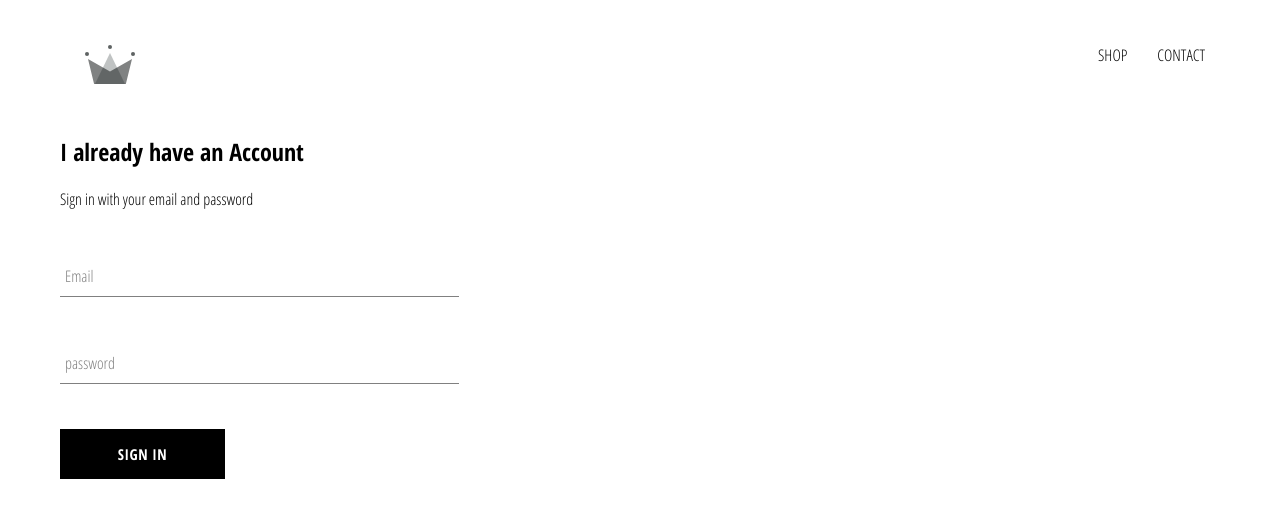
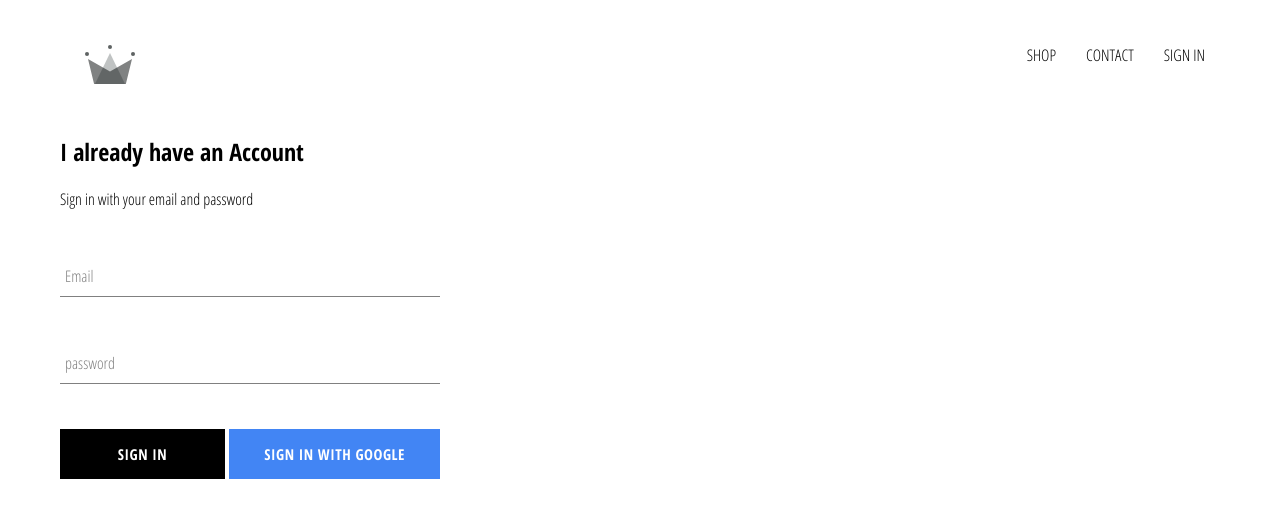
Before and after one commit to satyam720/ClothZen, a React (Create React App) app: page /signin in a window 1280 px wide. Shown: the top 518 px of the page. Built offline with nearby package versions, Linux system fonts and the light colour scheme; no server answers.

Commit message:
integrated firebase into application, created sign in page with sign component and sign in with google

```diff
--- a/package.json
+++ b/package.json
@@ -6,6 +6,7 @@
     "@testing-library/jest-dom": "^5.14.1",
     "@testing-library/react": "^11.2.7",
     "@testing-library/user-event": "^12.8.3",
+    "firebase": "^8.8.1",
     "node-sass": "^6.0.1",
     "react": "^17.0.2",
     "react-dom": "^17.0.2",
--- a/src/App.css
+++ b/src/App.css
@@ -7,3 +7,7 @@
     text-decoration: none;
     color: black;
 }
+
+*{
+    box-sizing: border-box;
+}
--- a/src/App.js
+++ b/src/App.js
@@ -5,19 +5,39 @@
 import ShopPage from './pages/shop/shop.component';
 import Header from './components/header/header.component';
 import SignInAndSignUpPage from './pages/sign-in-and-sign-up/sign-in-and-sign-up.component';
+import {auth } from './firebase/firebase.utils';
 
 
 
-const HatsPage = () => (
-  <div>
-    <h1>Hats Page</h1>
-  </div>
-);
 
-function App() {
+class App extends React.Component {
+
+  constructor() {
+    super();
+
+    this.state ={
+      currentUser: null
+    }
+  }
+
+  unsubscribeFromAuth = null;
+
+  componentDidMount() {
+   this.unsubscribeFromAuth= auth.onAuthStateChanged(user => {
+      this.setState({currentUser: user});
+
+      console.log(user);
+    });
+  };
+
+  componentWillUnmount() {
+    this.unsubscribeFromAuth();
+}
+
+  render() {
   return (
     <div>
-    <Header />
+    <Header currentUser={this.state.currentUser}/>
     <Switch>
         <Route exact path="/" component={HomePage} />
         <Route  path="/shop" component={ShopPage} />
@@ -25,6 +45,7 @@
     </Switch>
     </div>
   );
+  }
 }
 
 export default App;
--- a/src/components/custom-button/custom-button.component.jsx
+++ b/src/components/custom-button/custom-button.component.jsx
@@ -2,9 +2,9 @@
 
 
 
-const CustomButton = ({children, ...otherProps}) => (
+const CustomButton = ({children,isGoogleSignIn, ...otherProps}) => (
 
-  <button className="custom-button" {...otherProps}>
+  <button className={`${isGoogleSignIn ? 'google-sign-in' : ''} custom-button`} {...otherProps}>
         {children}
   </button>
 
--- a/src/components/custom-button/custom-component.styles.scss
+++ b/src/components/custom-button/custom-component.styles.scss
@@ -19,4 +19,14 @@
       color: black;
       border: 1px solid black;
     }
+
+    &.google-sign-in{
+      background-color: #4285f4;
+      color: white;
+
+      &:hover {
+        background-color: #357ae8;
+        border: none;
+      }
+    }
   }
--- a/src/components/header/header.component.jsx
+++ b/src/components/header/header.component.jsx
@@ -1,8 +1,11 @@
 import './header.styles.scss';
 import {Link} from 'react-router-dom';
 import {ReactComponent as Logo} from '../../assets/crown.svg';
+import {auth} from '../../firebase/firebase.utils.js';
 
-const Header =() => (
+
+
+const Header =({currentUser}) => (
   <div className="header">
     <Link className="logo-container" to ="/">
         <Logo className="logo" />
@@ -10,6 +13,11 @@
   <div className="options">
       <Link className="option" to="/shop">SHOP</Link>
       <Link className="option" to="/shop">CONTACT</Link>
+      {
+        currentUser ?
+        (<div className="option" onClick={() => auth.signOut()}>SIGN OUT</div>) :
+        <Link className="option" to ="/signin">SIGN IN</Link>
+      }
   </div>
 
   </div>);
--- a/src/components/header/header.styles.scss
+++ b/src/components/header/header.styles.scss
@@ -20,6 +20,7 @@
 
       .option {
         padding: 10px 15px;
+        cursor: pointer;
       }
     }
   }
--- a/src/components/sign-in/sign-in.component.jsx
+++ b/src/components/sign-in/sign-in.component.jsx
@@ -2,6 +2,10 @@
 import {Component} from 'react';
 import FormInput from '../form-input/form-input.component';
 import CustomButton from '../../components/custom-button/custom-button.component';
+
+
+import {signInWithGoogle} from '../../firebase/firebase.utils.js';
+
 
 class SignIn extends Component{
     constructor(props) {
@@ -40,9 +44,13 @@
                 label="Email"></FormInput>
 
                 <FormInput label="password" handleChange={this.handleChange} name="password" type="password" value={this.state.password} required></FormInput>
+                <div className="buttons">
+                <CustomButton type="submit">Sign in</CustomButton>
+                <CustomButton onClick={signInWithGoogle}
+                isGoogleSignIn >Sign in With Google</CustomButton>
 
 
-                <CustomButton type="submit" >Sign in</CustomButton>
+                </div>
 
             </form>
             </div>)
--- a/src/components/sign-in/sign-in.styles.scss
+++ b/src/components/sign-in/sign-in.styles.scss
@@ -1,9 +1,14 @@
 .sign-in{
-    width: 30vw;
+    width: 380px;
     display: flex;
     flex-direction: column;
 
     .title{
         margin: 10px 0;
     }
+
+    .buttons{
+        display: flex;
+        justify-content: space-between;
+    }
 }
--- /dev/null
+++ b/src/firebase/firebase.utils.js
@@ -0,0 +1,25 @@
+import firebase from 'firebase/app';
+import 'firebase/firestore';
+import 'firebase/auth';
+
+var firebaseConfig = {
+    apiKey: "AIzaSyAlCbogC1pAc3NVABApR2biwo1x3O0L1so",
+    authDomain: "clothzen-ce868.firebaseapp.com",
+    projectId: "clothzen-ce868",
+    storageBucket: "clothzen-ce868.appspot.com",
+    messagingSenderId: "693748401875",
+    appId: "1:693748401875:web:02f0d5e0fb8d3e15d93626",
+    measurementId: "G-L7V4859TWK"
+  };
+
+  firebase.initializeApp(firebaseConfig);
+
+
+  export const auth = firebase.auth();
+  export const firestore = firebase.firestore();
+
+  const provider = new firebase.auth.GoogleAuthProvider();
+  provider.setCustomParameters({promp: 'select_account'});
+  export const signInWithGoogle = () => auth.signInWithPopup(provider);
+
+  export default firebase;
```
Also changed, not shown: 1 other file (tests, documents, lock files or other folders).
